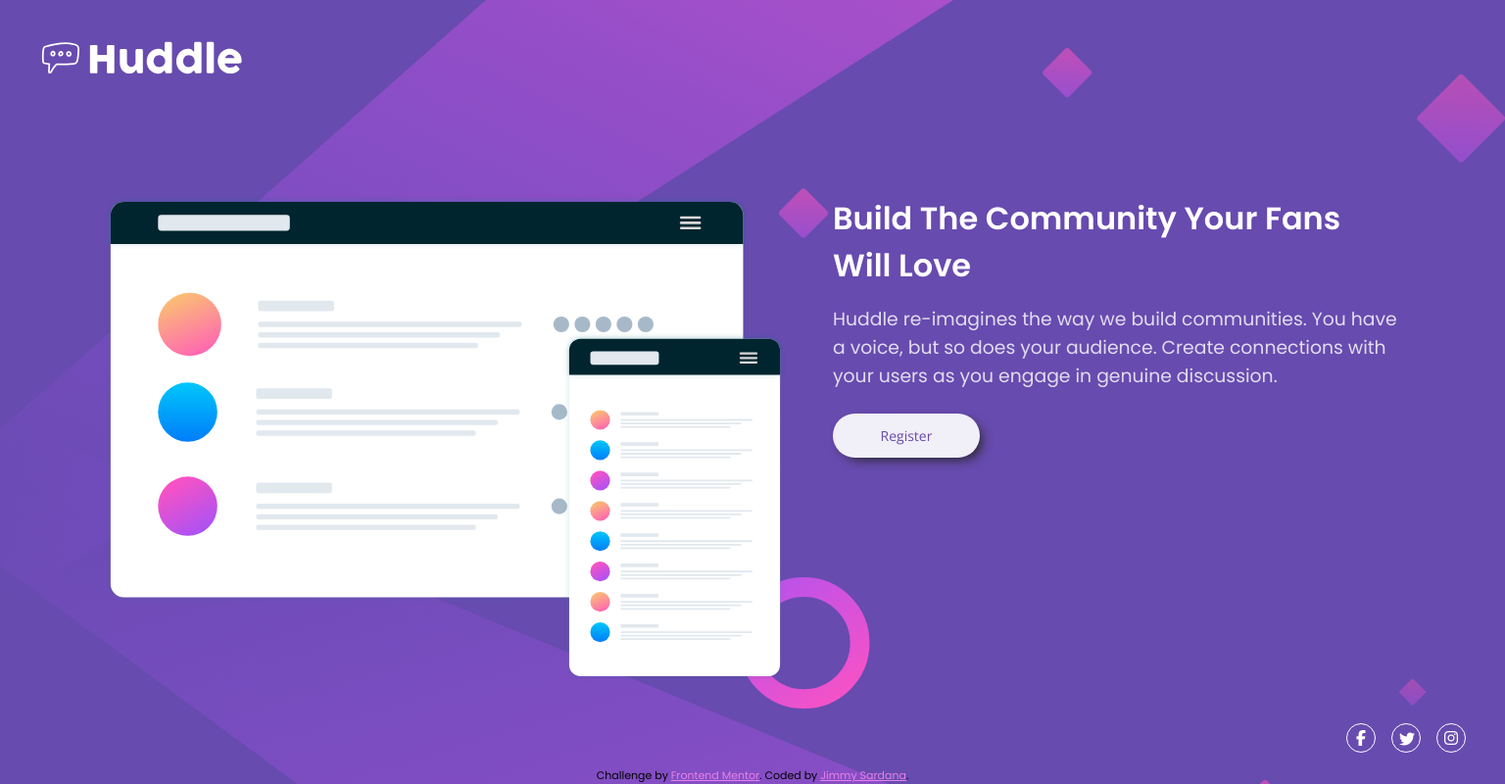
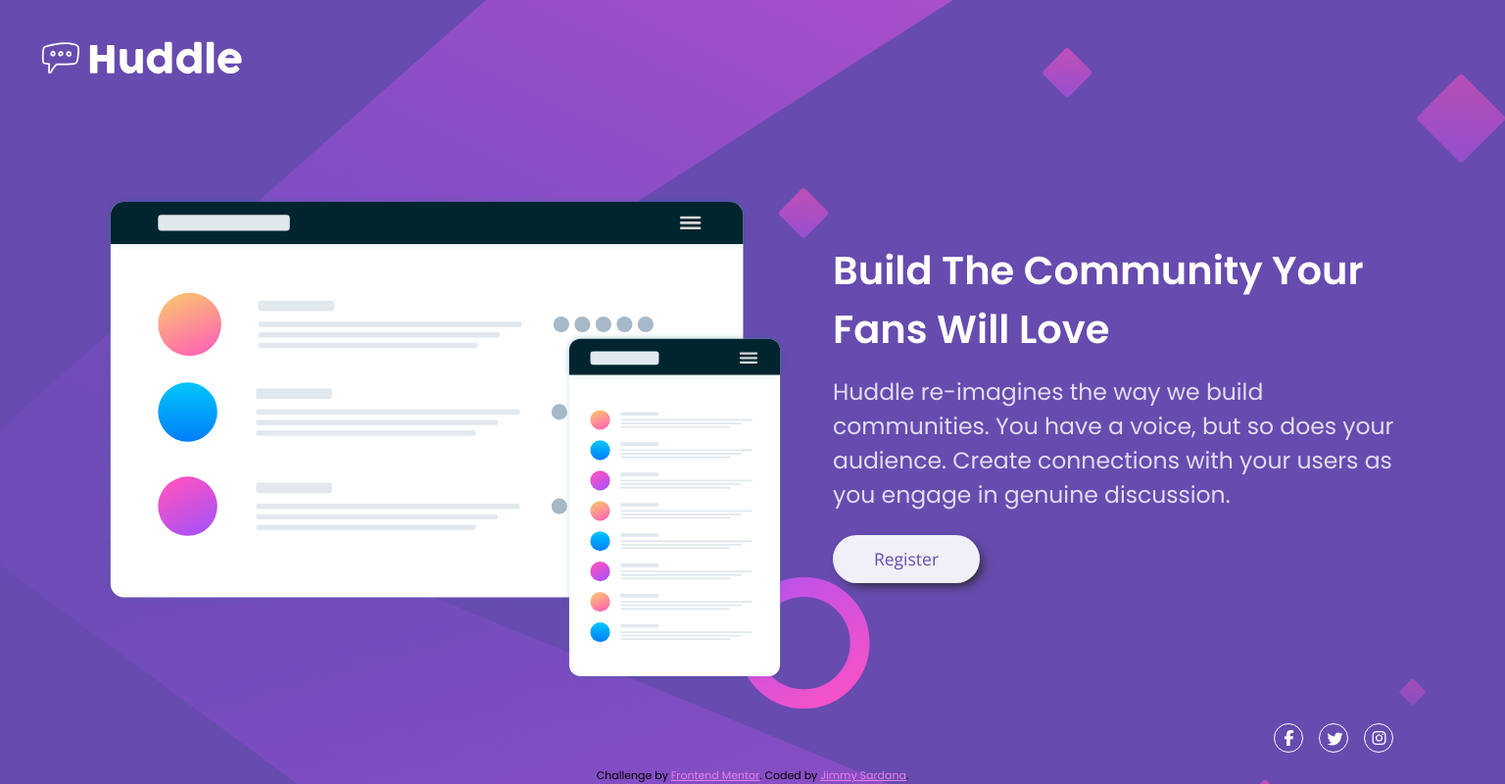
Before and after one commit to JimmySardana/frontendmentor-07, a plain HTML site: page index.html in a window 1536 px wide. Shown: the whole page at 98% size. Drawn offline with nearby package versions, Linux system fonts and the light colour scheme.

Commit message:
Updated for very large screen.

```diff
--- a/styles.css
+++ b/styles.css
@@ -123,6 +123,10 @@ header img {
         background-size: cover;
     }
 
+    .container {
+        position: relative;
+    }
+
     .grid-container {
         max-width: 90%;
         grid-template-columns: 1.2fr 1fr;
@@ -131,8 +135,8 @@ header img {
 
     .socials {
         position: absolute;
-        bottom: 2rem;
-        right: 2rem;
+        bottom: 0;
+        right: 5%;
     }
 
     .container {
@@ -143,6 +147,7 @@ header img {
     }
 
     .description {
+        padding-top: 8%;
         text-align: left;
     }
 
@@ -151,7 +156,7 @@ header img {
     }
 }
 
-@media screen and (min-width: 1100px) {
+@media screen and (min-width: 1200px) {
     .description {
         font-size: 20px;
     }
@@ -160,3 +165,9 @@ header img {
         font-size: .7em;
     }
 }
+
+@media screen and (min-width: 1500px) {
+    .description {
+        font-size: 25px;
+    }
+}
```
